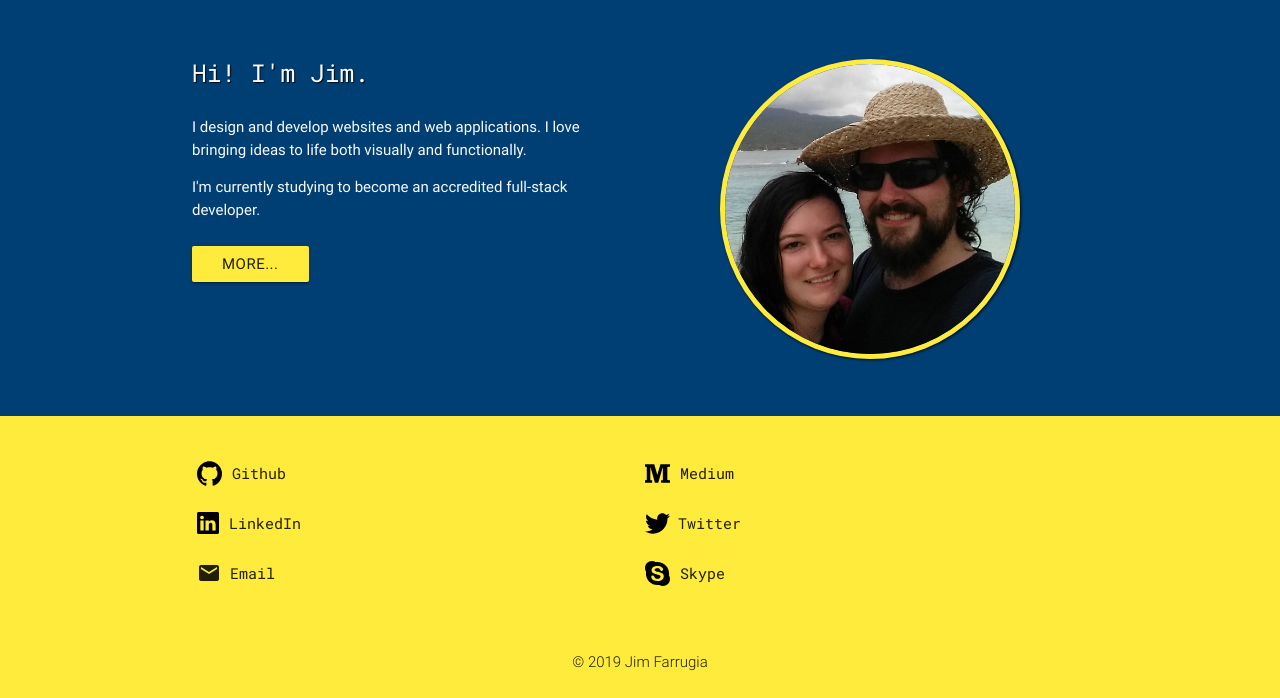
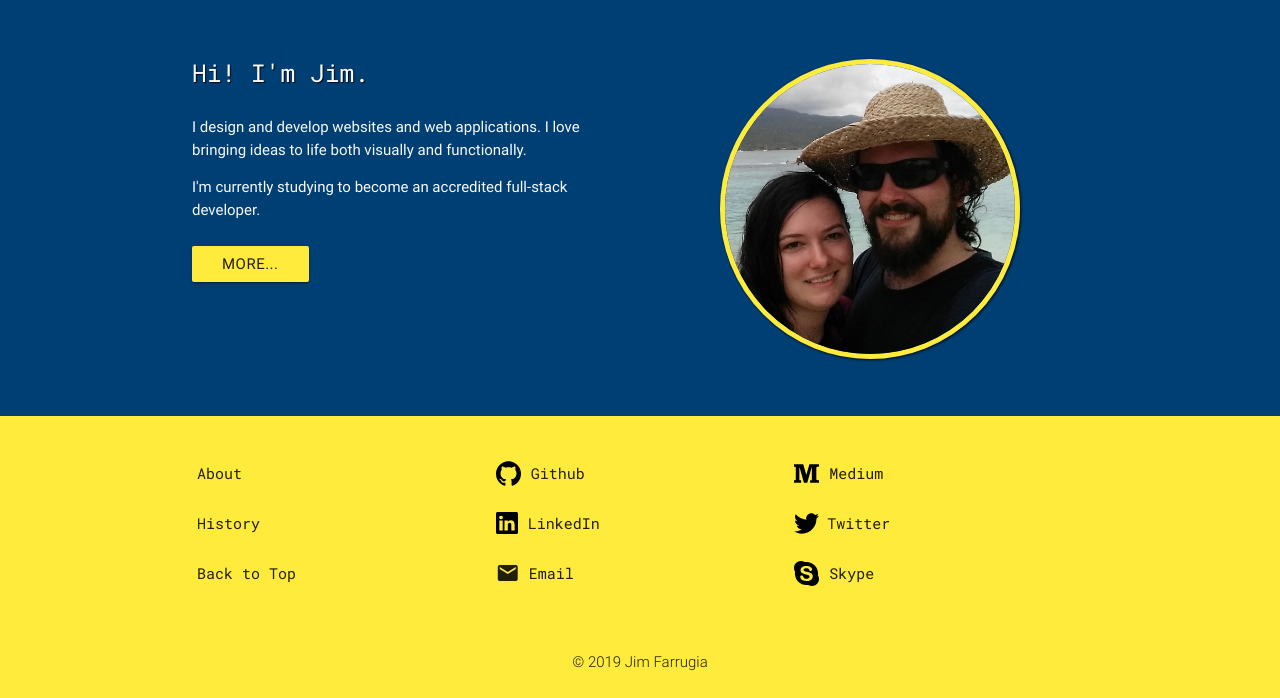
Before and after one commit to Jimfarrugia/jimfarrugia.github.io, a PHP site: page / in a window 1280 px wide. Shown: the part 4715-5413 px from the top of the page. Run offline with PHP 8.4, Linux system fonts and the light colour scheme; some libraries are stand-ins or nearby versions.

Commit message:
added navigation (for local pages) to contact section/footer

```diff
--- a/about.html
+++ b/about.html
@@ -239,12 +239,14 @@
         </div>
       </div>
     </section>
+
     <!-- Page Footer -->
     <footer class="page-footer">
       <section class="section scrollspy" id="contact">
         <div class="container">
           <table>
             <tr>
+              <td><a href="index.html">Home</a></td>
               <td>
                 <a href="https://github.com/Jimfarrugia" class="valign-wrapper">
                   <span class="icon github"></span>
@@ -262,6 +264,7 @@
               </td>
             </tr>
             <tr>
+              <td><a href="history.html">History</a></td>
               <td>
                 <a
                   href="https://linkedin.com/in/jim-farrugia-46449740"
@@ -282,6 +285,7 @@
               </td>
             </tr>
             <tr>
+              <td><a href="#page-header">Back to Top</a></td>
               <td>
                 <a
                   href="mailto:contact@jimfarrugia.com"
--- a/history.html
+++ b/history.html
@@ -212,12 +212,14 @@
         </div>
       </div>
     </section>
+
     <!-- Page Footer -->
     <footer class="page-footer">
       <section class="section scrollspy" id="contact">
         <div class="container">
           <table>
             <tr>
+              <td><a href="index.html">Home</a></td>
               <td>
                 <a href="https://github.com/Jimfarrugia" class="valign-wrapper">
                   <span class="icon github"></span>
@@ -235,6 +237,7 @@
               </td>
             </tr>
             <tr>
+              <td><a href="about.html">About</a></td>
               <td>
                 <a
                   href="https://linkedin.com/in/jim-farrugia-46449740"
@@ -255,6 +258,7 @@
               </td>
             </tr>
             <tr>
+              <td><a href="#page-header">Back to Top</a></td>
               <td>
                 <a
                   href="mailto:contact@jimfarrugia.com"
--- a/index.html
+++ b/index.html
@@ -597,6 +597,7 @@
         <div class="container">
           <table>
             <tr>
+              <td><a href="about.html">About</a></td>
               <td>
                 <a href="https://github.com/Jimfarrugia" class="valign-wrapper">
                   <span class="icon github"></span>
@@ -611,6 +612,7 @@
               </td>
             </tr>
             <tr>
+              <td><a href="history.html">History</a></td>
               <td>
                 <a href="https://linkedin.com/in/jim-farrugia-46449740" class="valign-wrapper">
                   <span class="icon linkedin"></span>
@@ -625,6 +627,7 @@
               </td>
             </tr>
             <tr>
+              <td><a href="#page-header">Back to Top</a></td>
               <td>
                 <a href="mailto:contact@jimfarrugia.com" title="contact@jimfarrugia.com" class="valign-wrapper">
                   <i class="material-icons">email</i>
--- a/scss/main.scss
+++ b/scss/main.scss
@@ -206,7 +206,7 @@ body {
     }
   }
   td {
-    width: 50%;
+    width: 33%;
     padding-bottom: 10px;
   }
   .row {
```
Also changed, not shown: README.md, css/main.css.
